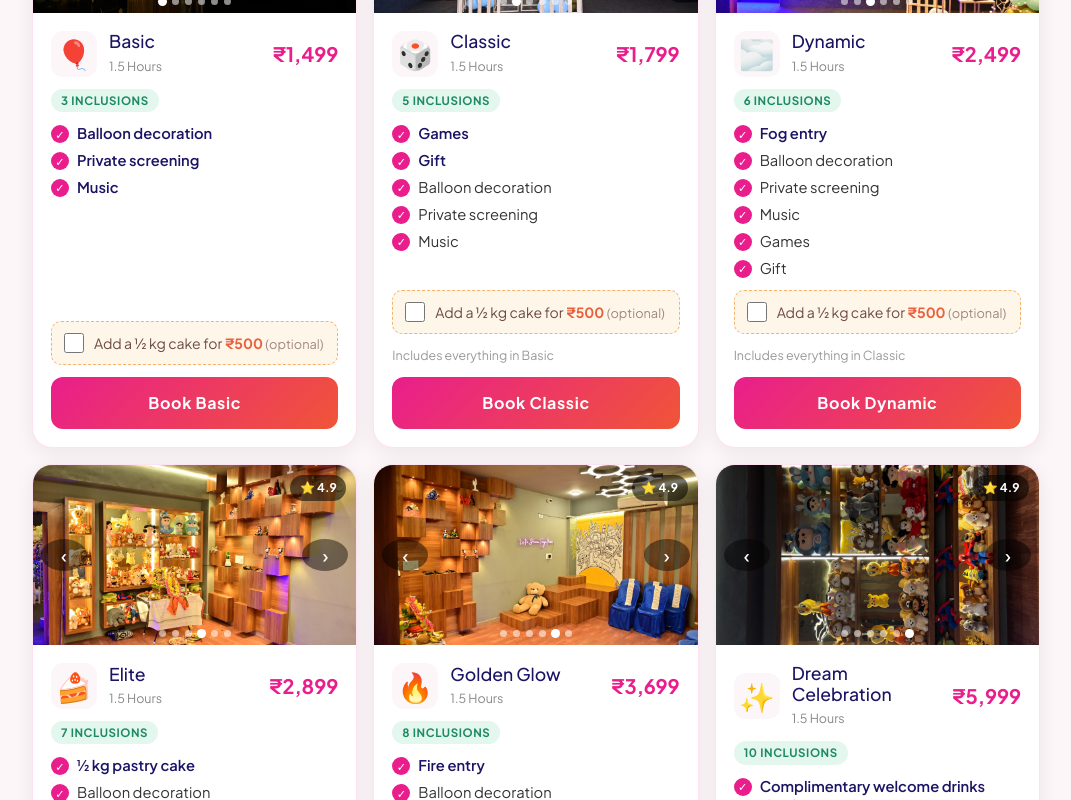
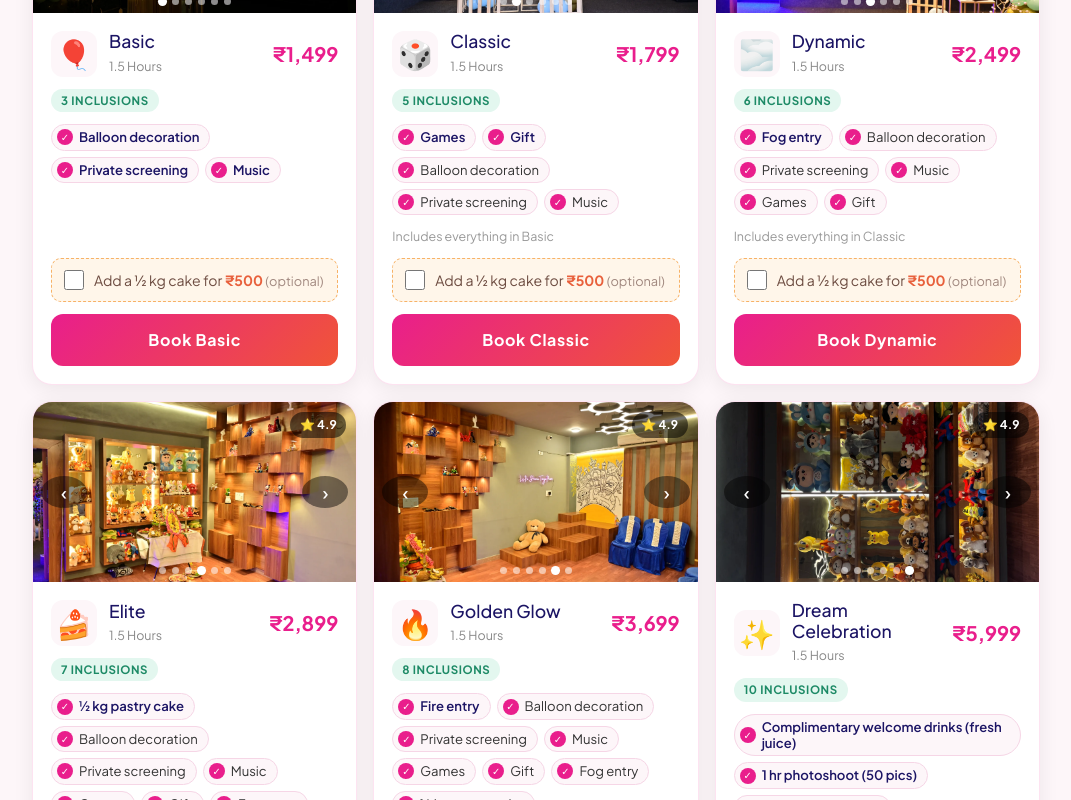
Before and after one commit to MeghaVernekar23/birthday_box, a React (Vite) app in the folder frontend/: page /menu in a window 1280 px wide. Shown: the part 1380-2180 px from the top of the page, without its empty margins (104-1175 px from the left). Built offline with nearby package versions, Linux system fonts and the light colour scheme.

Commit message:
Updated cards

```diff
--- a/frontend/src/pages/Menu.css
+++ b/frontend/src/pages/Menu.css
@@ -38,9 +38,10 @@
 .mn-price { font-size: 1.25rem; font-weight: 700; color: #e91e8c; white-space: nowrap; flex-shrink: 0; }
 
 .mn-count { align-self: flex-start; font-size: 0.72rem; font-weight: 700; text-transform: uppercase; letter-spacing: 0.05em; color: #1d8a66; background: #e3f7ef; border-radius: 999px; padding: 3px 10px; }
-.mn-list { list-style: none; margin: 0; padding: 0; display: flex; flex-direction: column; gap: 7px; font-size: 0.92rem; flex: 1; }
-.mn-list li { display: flex; gap: 8px; align-items: flex-start; line-height: 1.35; }
-.mn-list .mn-tick { flex-shrink: 0; width: 18px; height: 18px; border-radius: 50%; display: grid; place-items: center; font-size: 0.7rem; font-weight: 700; margin-top: 1px; }
+/* Inclusions flow side by side as compact tags and wrap, instead of one per line */
+.mn-list { list-style: none; margin: 0; padding: 0; display: flex; flex-wrap: wrap; align-content: flex-start; gap: 6px; font-size: 0.82rem; flex: 1; }
+.mn-list li { display: inline-flex; gap: 6px; align-items: center; line-height: 1.25; background: #fdf6f9; border: 1px solid #f6d6e6; border-radius: 999px; padding: 4px 10px 4px 5px; max-width: 100%; }
+.mn-list .mn-tick { flex-shrink: 0; width: 16px; height: 16px; border-radius: 50%; display: grid; place-items: center; font-size: 0.62rem; font-weight: 700; }
 .mn-new { color: #1b1464; font-weight: 600; }
 .mn-tick { background: #e91e8c; color: #fff; }  /* every tick is filled, so nothing looks disabled */
 .mn-inh { color: #333; }
--- a/frontend/src/pages/Menu.jsx
+++ b/frontend/src/pages/Menu.jsx
@@ -118,6 +118,7 @@ export default function Menu() {
                         <li key={f} className="mn-inh"><span className="mn-tick">✓</span>{f}</li>
                       ))}
                     </ul>
+                    {t.previous && <span className="mn-prev">Includes everything in {t.previous}</span>}
                     {offerCake && (
                       <label className={`mn-optional ${withCake ? "mn-optional--on" : ""}`}>
                         <input
@@ -129,7 +130,6 @@ export default function Menu() {
                         <span>Add a ½ kg cake for <strong>{formatINR(CAKE_ADDON.price)}</strong> <em>(optional)</em></span>
                       </label>
                     )}
-                    {t.previous && <span className="mn-prev">Includes everything in {t.previous}</span>}
                   </>
                 )}
 
```
